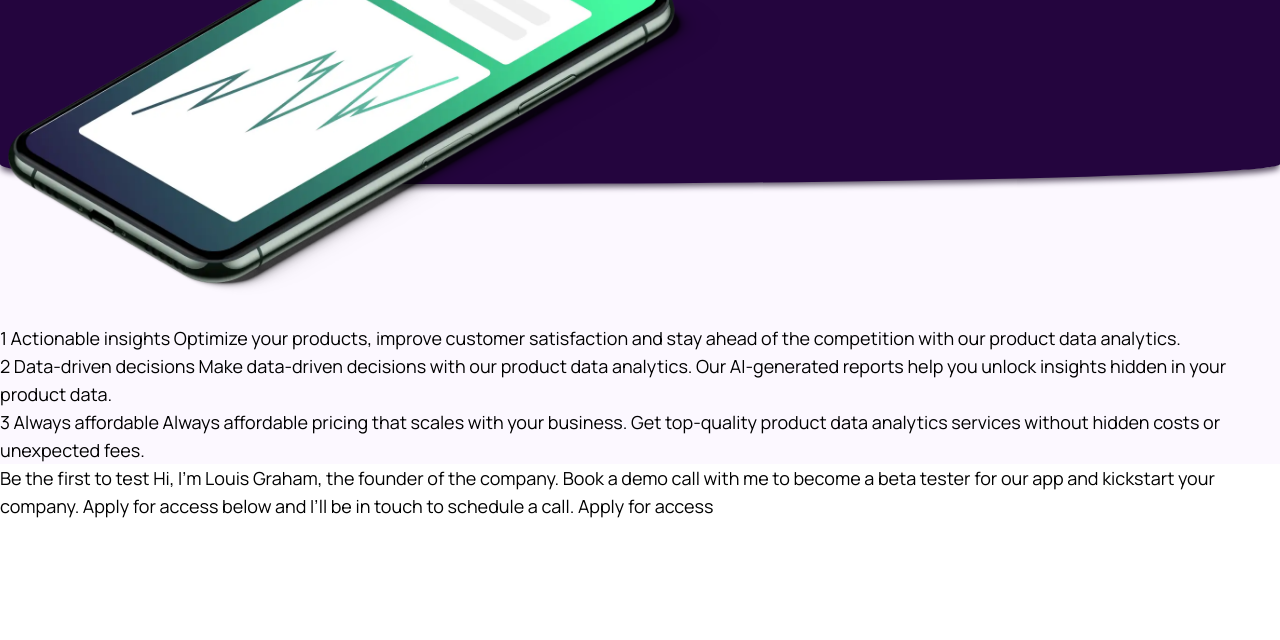
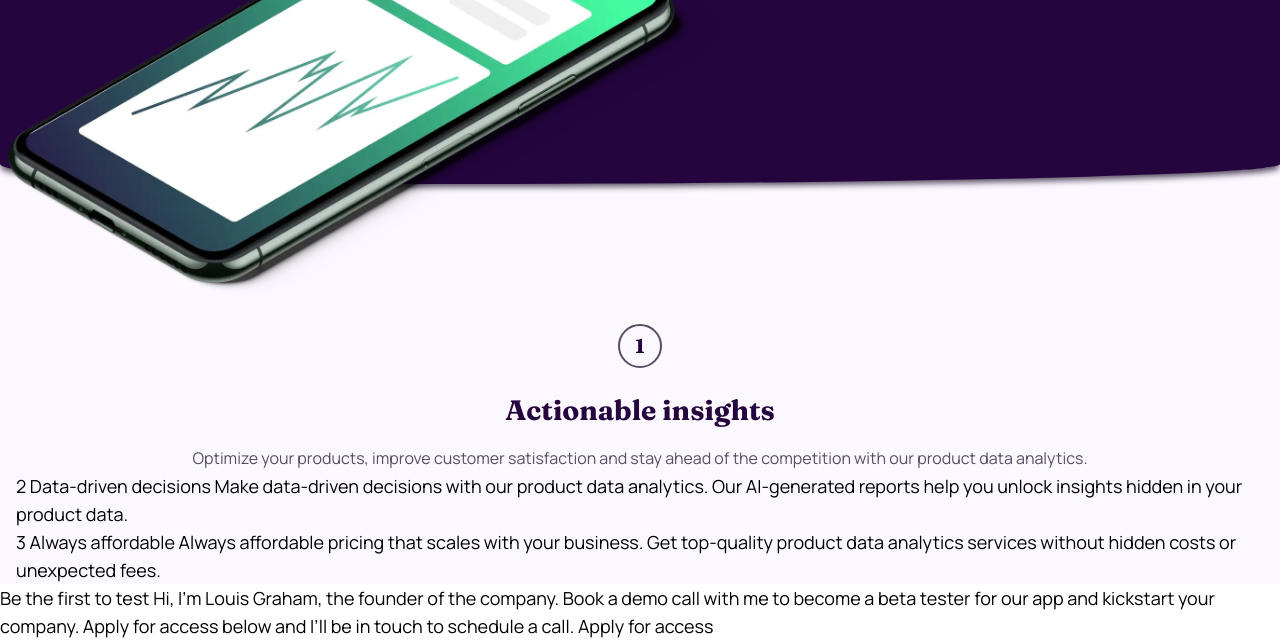
Before and after one commit to LangheBogdan/workIT, a website: page index.html in a window 1280 px wide. Shown: the part 303-943 px from the top of the page. Before the commit the page ends 823 px from the top, so only its background shows below. Drawn offline with Linux system fonts and the light colour scheme.

Commit message:
add style for the first article

```diff
--- a/index.html
+++ b/index.html
@@ -59,11 +59,24 @@
         alt="image of a drawn phone"
       />
     </main>
-    <aside class="bg-ghost-white pt-40 -mt-5">
-      <article class="">
-        1 Actionable insights Optimize your products, improve customer
-        satisfaction and stay ahead of the competition with our product data
-        analytics.
+    <aside class="bg-ghost-white pt-40 px-4 -mt-5">
+      <article class="text-center">
+        <p
+          class="text-dark-purple font-semibold text-xl border-2 border-davys-grey w-11 h-11 mx-auto rounded-[50%] flex items-center justify-center font-fraunces"
+        >
+          1
+        </p>
+        <div class="">
+          <h2
+            class="mt-6 font-fraunces font-semibold text-[28px] text-dark-purple leading-9"
+          >
+            Actionable insights
+          </h2>
+          <p class="mt-4 text-davys-grey text-base leading-7">
+            Optimize your products, improve customer satisfaction and stay ahead
+            of the competition with our product data analytics.
+          </p>
+        </div>
       </article>
       <article class="">
         2 Data-driven decisions Make data-driven decisions with our product data
```
Also changed, not shown: dist/output.css.
